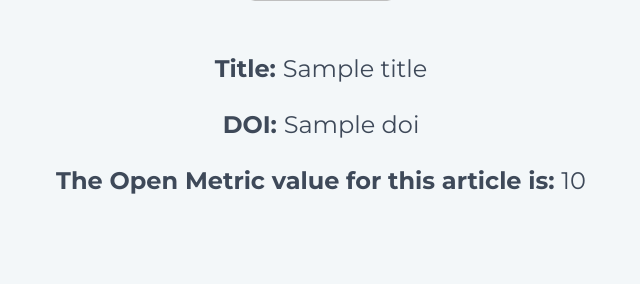
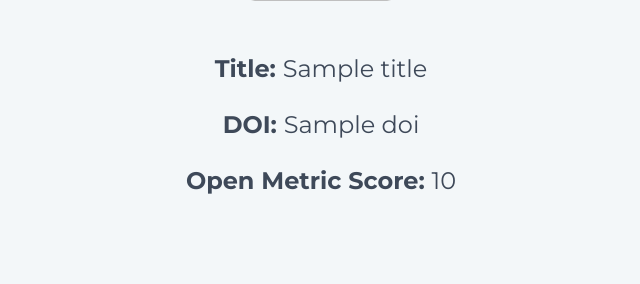
Before and after one commit to aryndam9/nasa-spaceappschallenge, a Flask app: template templates/index.html in a window 1280 px wide. Shown: the part 445-729 px from the top of the page, without its empty margins (319-959 px from the left). Run offline with Flask 3, Linux system fonts and the light colour scheme; the template is opened without the code that fills it: most values are stand-ins (such as "Sample title", 1, 10 or a date in 2020).

Commit message:
Update index.html

```diff
--- a/templates/index.html
+++ b/templates/index.html
@@ -88,7 +88,7 @@
         <div class="results">
           <p>Title: <span>{{ title }}</span></p>
           <p>DOI: <span>{{ doi }}</span></p>
-          <p>The Open Metric value for this article is: <span>{{ open_metric_score }}</span></p>
+          <p>Open Metric Score: <span>{{ open_metric_score }}</span></p>
         </div>
       {% endif %}
     </div>
```
